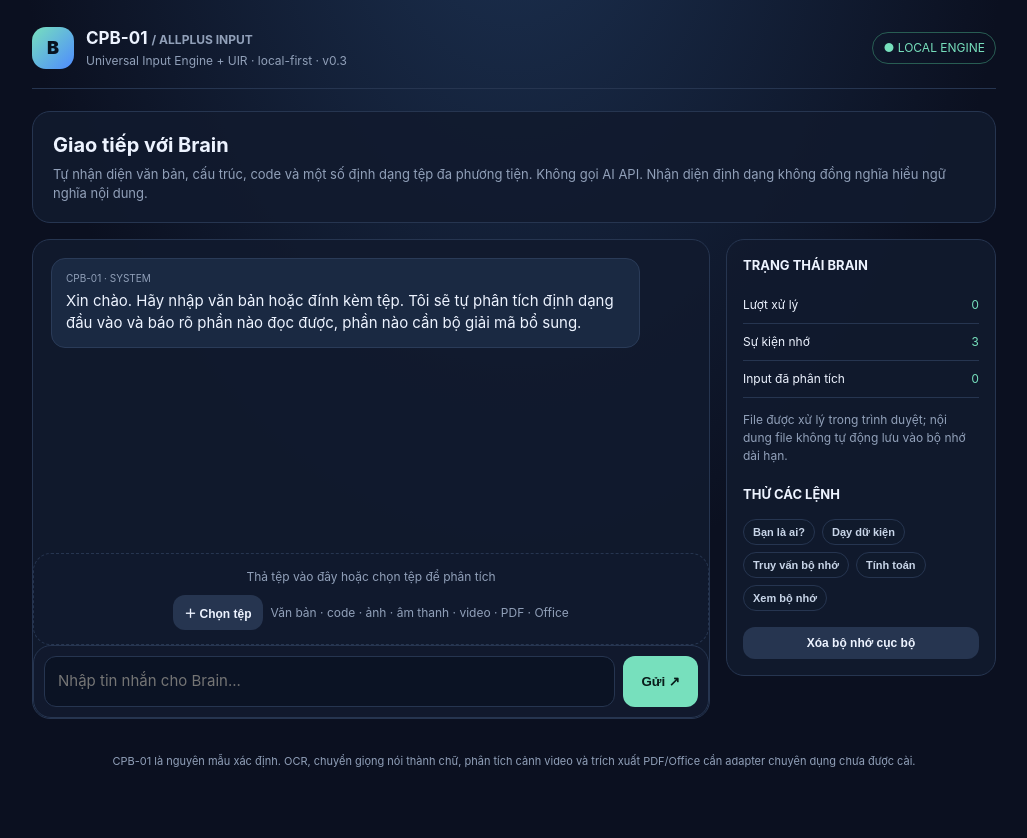
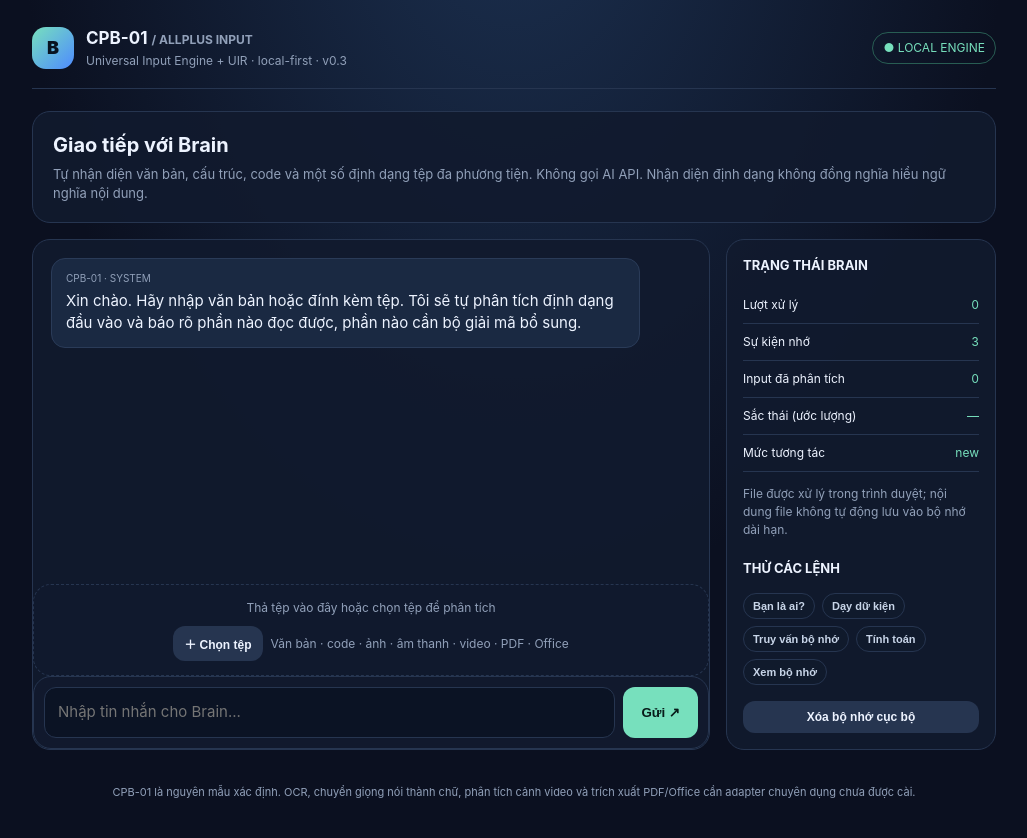
Before and after one commit to hehebacon/computer-brain-CPB01, a website: page index.html in a window 1280 px wide. Shown: the whole page, without its empty margins (126-1153 px from the left). Before the commit the page ends 807 px from the top, so only its background shows below. Drawn offline with Linux system fonts and the light colour scheme.

Commit message:
Display HCS emotion signals and interaction familiarity

```diff
--- a/index.html
+++ b/index.html
@@ -17,14 +17,14 @@ main{flex:1;display:flex;flex-direction:column;gap:16px;padding:22px 0}.intro,.c
 <div class="grid"><section class="chat"><div class="messages" id="messages" aria-live="polite"><div class="msg bot"><div class="meta">CPB-01 · SYSTEM</div>Xin chào. Hãy nhập văn bản hoặc đính kèm tệp. Tôi sẽ tự phân tích định dạng đầu vào và báo rõ phần nào đọc được, phần nào cần bộ giải mã bổ sung.</div></div>
 <div class="drop" id="drop"><div>Thả tệp vào đây hoặc chọn tệp để phân tích</div><div class="fileline" style="justify-content:center;margin-top:9px"><button class="secondary" id="pick" type="button">＋ Chọn tệp</button><span>Văn bản · code · ảnh · âm thanh · video · PDF · Office</span></div><input id="files" type="file" multiple hidden></div>
 <form class="composer" id="form"><input id="input" type="text" autocomplete="off" placeholder="Nhập tin nhắn cho Brain..." aria-label="Tin nhắn"><button type="submit">Gửi ↗</button></form></section>
-<aside class="side"><h3>TRẠNG THÁI BRAIN</h3><div class="stats"><div class="stat"><span>Lượt xử lý</span><span id="turns">0</span></div><div class="stat"><span>Sự kiện nhớ</span><span id="facts">0</span></div><div class="stat"><span>Input đã phân tích</span><span id="processed">0</span></div></div>
+<aside class="side"><h3>TRẠNG THÁI BRAIN</h3><div class="stats"><div class="stat"><span>Lượt xử lý</span><span id="turns">0</span></div><div class="stat"><span>Sự kiện nhớ</span><span id="facts">0</span></div><div class="stat"><span>Input đã phân tích</span><span id="processed">0</span></div><div class="stat"><span>Sắc thái (ước lượng)</span><span id="emotion">—</span></div><div class="stat"><span>Mức tương tác</span><span id="familiarity">new</span></div></div>
 <p>File được xử lý trong trình duyệt; nội dung file không tự động lưu vào bộ nhớ dài hạn.</p><h3 style="margin-top:20px">THỬ CÁC LỆNH</h3><div class="examples"><button class="chip" data-msg="Bạn là ai?" type="button">Bạn là ai?</button><button class="chip" data-msg="Ghi nhớ: Trái Đất | là | hành tinh" type="button">Dạy dữ kiện</button><button class="chip" data-msg="Trái Đất là gì?" type="button">Truy vấn bộ nhớ</button><button class="chip" data-msg="tính 12 * 8" type="button">Tính toán</button><button class="chip" data-msg="Bạn có nhớ gì?" type="button">Xem bộ nhớ</button></div><button class="secondary" id="clear" style="margin-top:16px;width:100%" type="button">Xóa bộ nhớ cục bộ</button></aside></div>
 </main><div class="foot">CPB-01 là nguyên mẫu xác định. OCR, chuyển giọng nói thành chữ, phân tích cảnh video và trích xuất PDF/Office cần adapter chuyên dụng chưa được cài.</div></div>
 <script type="module">
 import "./brain.js";
 const messages=document.getElementById("messages"),input=document.getElementById("input"),files=document.getElementById("files"),drop=document.getElementById("drop");
 function add(text,who){const el=document.createElement("div");el.className="msg "+who;const meta=document.createElement("div");meta.className="meta";meta.textContent=who==="user"?"BẠN":"CPB-01 · KERNEL";const body=document.createElement("div");body.textContent=text;el.append(meta,body);messages.append(el);messages.scrollTop=messages.scrollHeight;}
-function stats(){const s=window.CPB01.stats();document.getElementById("turns").textContent=s.turns;document.getElementById("facts").textContent=s.facts;document.getElementById("processed").textContent=s.processed;}
+function stats(){const s=window.CPB01.stats();document.getElementById("turns").textContent=s.turns;document.getElementById("facts").textContent=s.facts;document.getElementById("processed").textContent=s.processed;document.getElementById("emotion").textContent=s.lastCognitiveProfile?.emotion?.primary||"—";document.getElementById("familiarity").textContent=s.familiarity?.level||"new";}
 function summarize(r){const source=r.source||{},lines=["Đã phân tích đầu vào.","Tên: "+(source.name||"văn bản nhập trực tiếp"),"Loại: "+(r.kind||"unknown"),"Định dạng: "+(r.format||r.detectedFormat||"unknown"),"Trạng thái: "+r.status];if(r.language)lines.push("Ngôn ngữ: "+r.language.label);if(r.structure)lines.push("Cấu trúc: "+r.structure.words+" từ, "+r.structure.lines+" dòng");if(r.media){if(r.media.width&&r.media.height)lines.push("Kích thước: "+r.media.width+" × "+r.media.height);if(r.media.durationSeconds!==undefined)lines.push("Thời lượng: "+(r.media.durationSeconds===null?"không đọc được":r.media.durationSeconds+" giây"));}if(r.structure&&r.structure.preview)lines.push("Xem trước bảng: "+JSON.stringify(r.structure.preview.slice(0,3)));if(r.content&&r.content.raw)lines.push("Trích đoạn: "+r.content.raw.slice(0,700));if(r.limitations&&r.limitations.length)lines.push("Giới hạn:\n- "+r.limitations.join("\n- "));return lines.join("\n");}
 document.getElementById("form").addEventListener("submit",e=>{e.preventDefault();const text=input.value.trim();if(!text)return;add(text,"user");input.value="";const result=window.CPB01.respond(text);add(result.text,"bot");stats();input.focus();});
 document.querySelectorAll("[data-msg]").forEach(b=>b.addEventListener("click",()=>{input.value=b.dataset.msg;input.focus();}));
```
